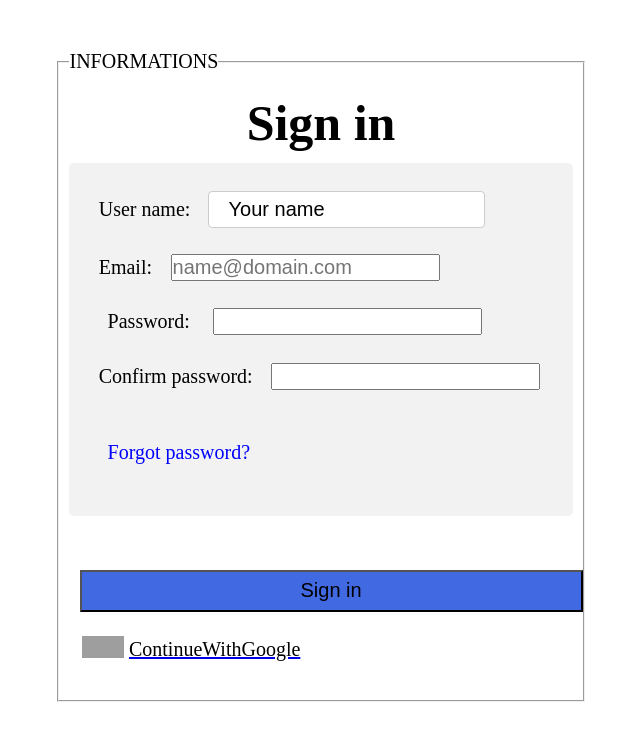
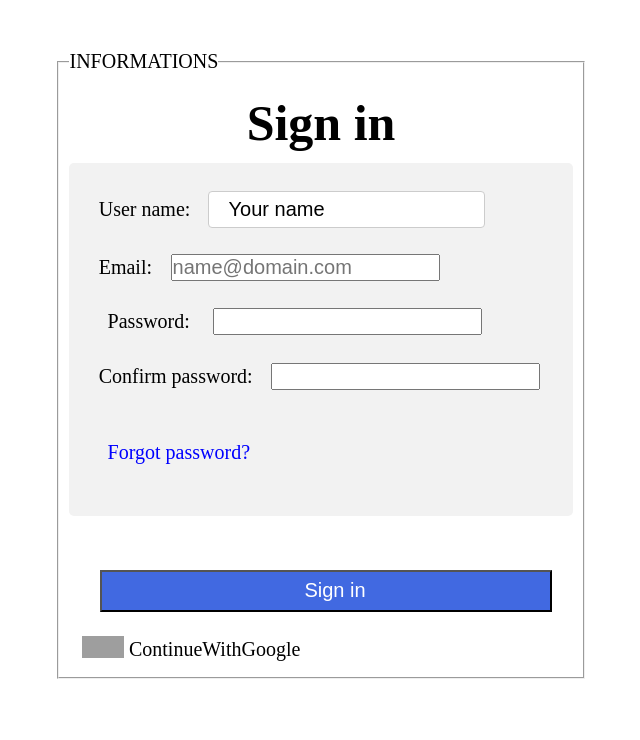
Before and after one commit to ASHIKA-N/AU-Course, a plain HTML site: page form.html in a window 1280 px wide. Shown: the whole page, without its empty margins (319-959 px from the left). Drawn offline with Linux system fonts and the light colour scheme; grey boxes are pictures that could not be loaded.

```diff
--- a/form.html
+++ b/form.html
@@ -7,7 +7,12 @@
     margin: 2%;
     padding: 0%;
     font-size:20px;
-   }
+
+}
+
+
+
+
 div.si{
     height: 580px;
   width: 550px;
@@ -17,6 +22,10 @@
 
  margin:auto;
 
+}
+a{
+text-decoration:none;
+color:white;
 }
 div.information {
   border-radius: 5px;
@@ -83,7 +92,7 @@
 </div>
 
 <div class="button">
-   <button type="button" onclick="myFunction()" style="width:100%; height:42px; background-color:royalblue;">Sign in</button>
+   <button type="button" onclick="myFunction()" style="width:90%; height:42px; background-color:royalblue;"><a href="file:///D:/labf6.html">Sign in</a></button>
 </div>
 <div class="Google">
      <table>
```
